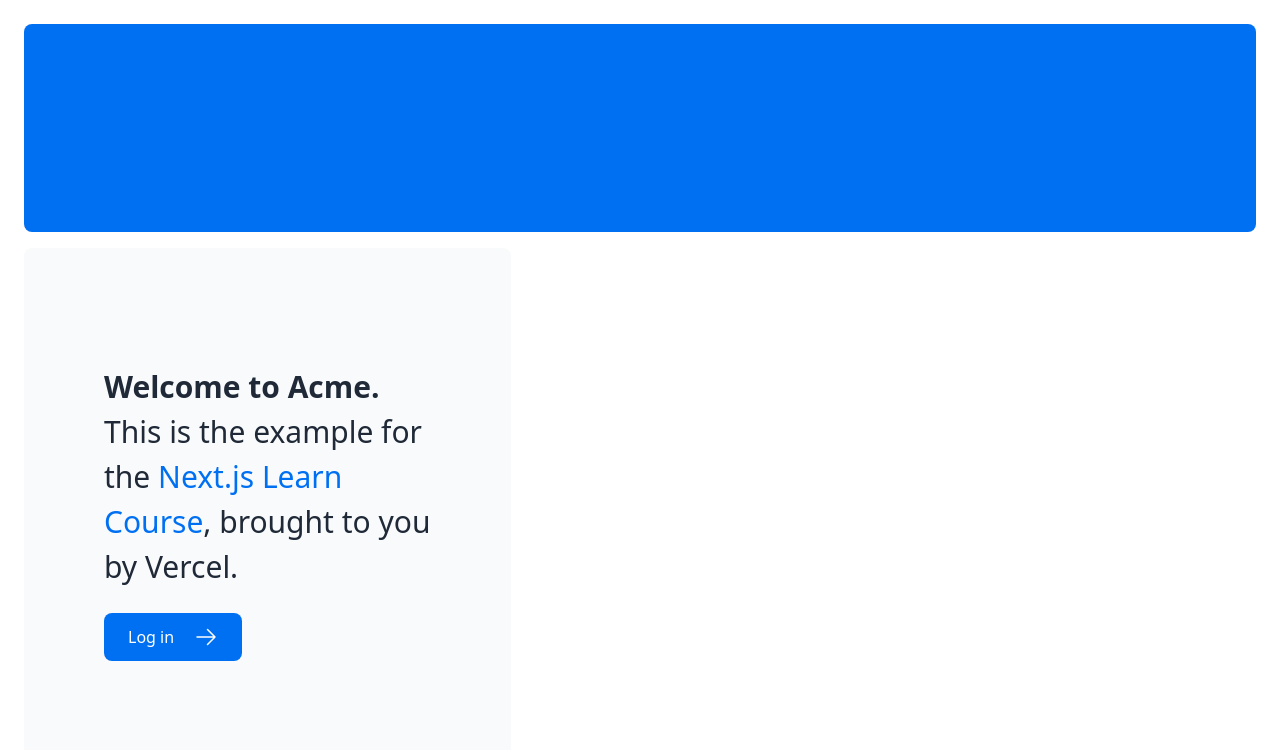
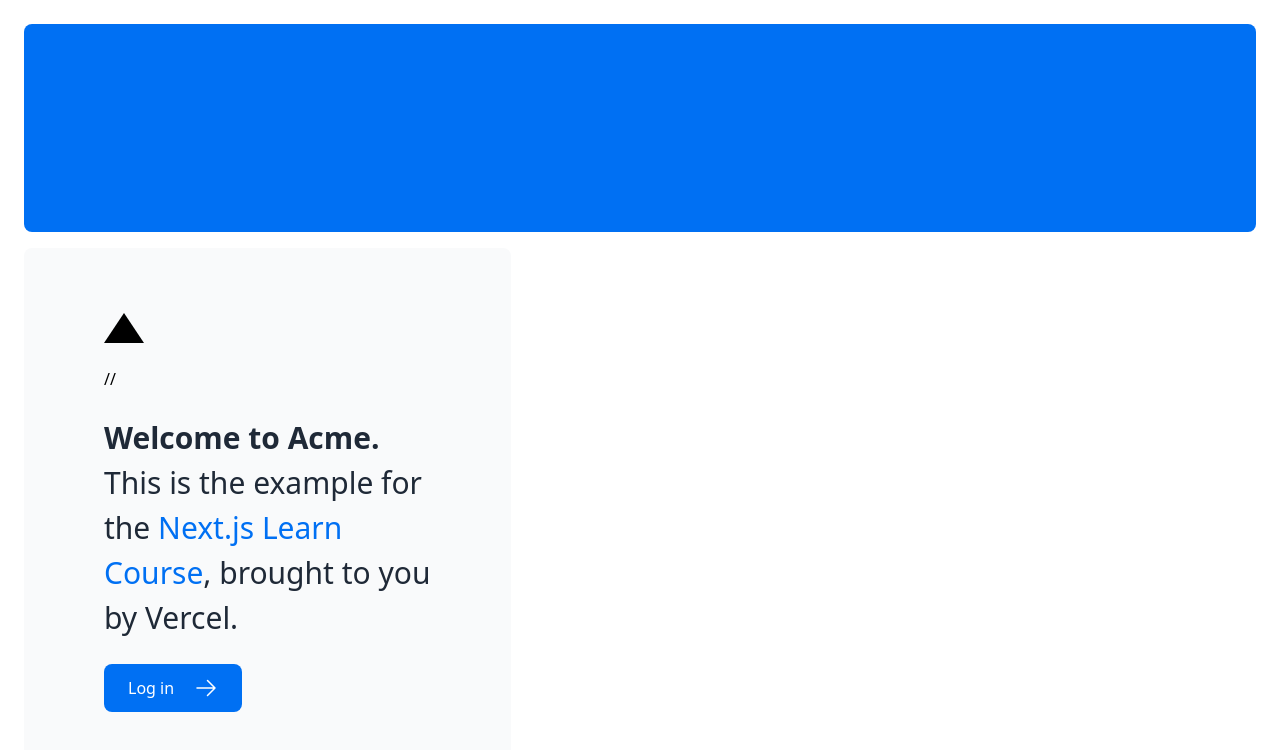
Before and after one commit to NathanHTC/nextjs-router-project, a Next.js app in the folder nextjs-dashboard/: page / in a window 1280 px wide. Shown: the top 750 px of the page. Built offline with nearby package versions, Linux system fonts and the light colour scheme.

Commit message:
home page css style added

```diff
--- a/nextjs-dashboard/app/page.tsx
+++ b/nextjs-dashboard/app/page.tsx
@@ -1,6 +1,7 @@
 import AcmeLogo from '@/app/ui/acme-logo';
 import { ArrowRightIcon } from '@heroicons/react/24/outline';
 import Link from 'next/link';
+import styles from '@/app/ui/home.module.css';
 
 export default function Page() {
   return (
@@ -10,6 +11,7 @@
       </div>
       <div className="mt-4 flex grow flex-col gap-4 md:flex-row">
         <div className="flex flex-col justify-center gap-6 rounded-lg bg-gray-50 px-6 py-10 md:w-2/5 md:px-20">
+        <div className={styles.shape}/>//
           <p className={`text-xl text-gray-800 md:text-3xl md:leading-normal`}>
             <strong>Welcome to Acme.</strong> This is the example for the{' '}
             <a href="https://nextjs.org/learn/" className="text-blue-500">
--- /dev/null
+++ b/nextjs-dashboard/app/ui/home.module.css
@@ -0,0 +1,7 @@
+.shape {
+    height: 0;
+    width: 0;
+    border-bottom: 30px solid black;
+    border-left: 20px solid transparent;
+    border-right: 20px solid transparent;
+}
```
